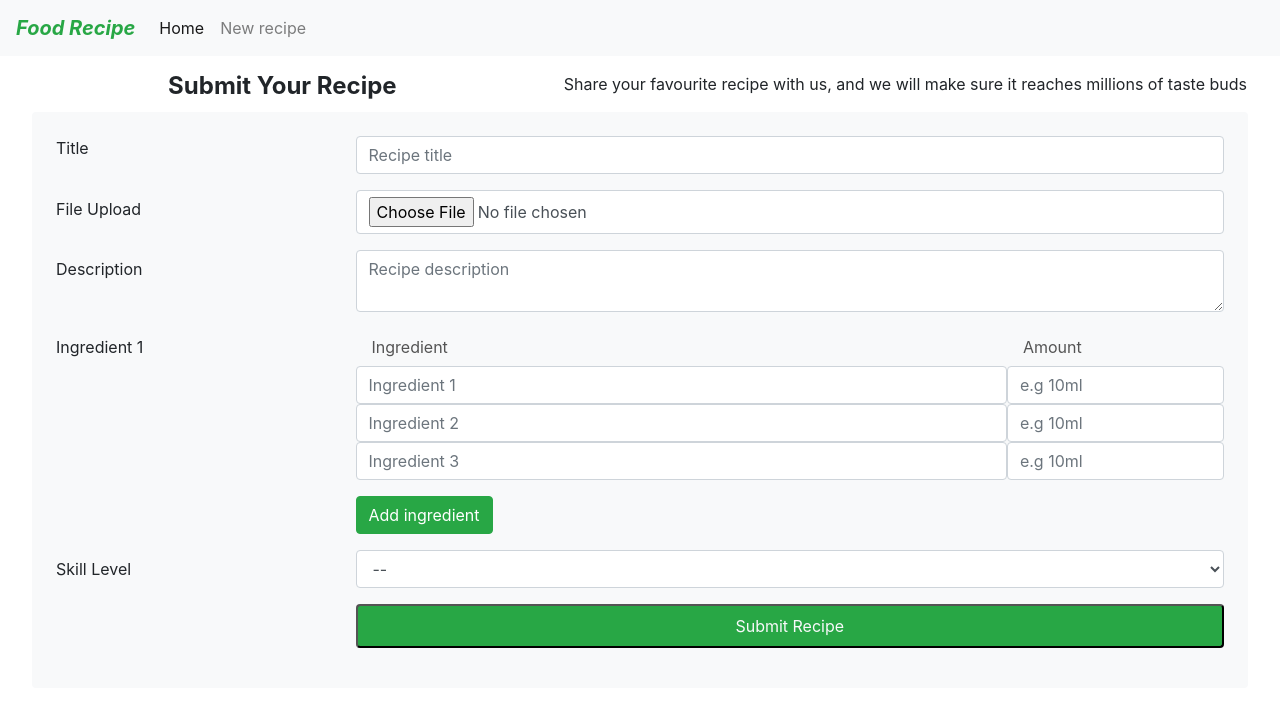
After one commit to projectchen88/thirdproject, a Flask app: page /new_recipe in a window 1280 px wide. The commit adds this page. Shown: the top 703 px of the page. Run offline with Flask 2, Linux system fonts and the light colour scheme; some libraries are stand-ins or nearby versions.

Commit message:
added form for submiting recipe

```diff
--- a/app.py
+++ b/app.py
@@ -21,6 +21,10 @@ def index():
     ,data = result
     )
 
+@app.route('/new_recipe')
+def new_recipe ():
+    return render_template('new_recipe.html')
+
 
 # "magic code" -- boilerplate
 if __name__ == '__main__':
--- a/static/css/style.css
+++ b/static/css/style.css
@@ -15,3 +15,7 @@ body {
     max-width: 100%;
     height: auto;
 }
+
+h5 {
+    font-family: "Abril Fatface",cursive
+}
--- /dev/null
+++ b/templates/new_recipe.html
@@ -0,0 +1,83 @@
+{% extends 'base.html' %} {% block page_title %}New Recipe is the best thing human creation !{% endblock %} {% block content %}
+<section class='mt-5 mx-3 p-3'>
+    <div class='row pt-2'>
+        <h4 class='mx-auto'><strong>Submit Your Recipe</strong></h4>
+        <p class='mx-3 text-justify'>Share your favourite recipe with us, and we will make sure it reaches millions of taste buds</p>
+    </div>
+    <div class='bg-light p-4 w-100 rounded'>
+        <form method='POST' action='/upload' exctype='multipart/form-data'>
+            <!--Recipe name entry-->
+            <div class="form-group row">
+                <label for="dish_name" class="col-sm-3 ">Title</label>
+                <div class="col-sm-9">
+                    <input type="text" class="form-control" id="dish_name"="dish_name" placeholder="Recipe title">
+                </div>
+            </div>
+            <!--Image upload-->
+            <div class="form-group row">
+                <label for='dish_image' class="col-sm-3 col-form-label">File Upload</label>
+                <div class="col-sm-9">
+                    <input type='file' class="form-control" id="dish_image" name='dish_image' />
+                </div>
+            </div>
+            <!--Description entry-->
+            <div class="form-group row">
+                <label for="dish_description" class="col-sm-3 col-form-label">Description</label>
+                <div class="col-sm-9">
+                    <textarea class="form-control" id="dish_description" name='dish_description' placeholder='Recipe description'></textarea>
+                </div>
+            </div>
+            <!--Ingredients Entry-->
+            <div class="form-group row">
+                <label for="dish_ingredient1" class="col-sm-3 col-form-label">Ingredient 1</label>
+                <div class="form-inline col-sm-9">
+                    <input readonly type='text' disabled class="pl-3 w-75 form-control-plaintext" value='Ingredient' />
+                    <input readonly type='text' disabled class="pl-3 w-25 form-control-plaintext" value='Amount' />
+                    <input type='text' class="w-75 form-control" id="dish_ingredient1" name='dish_ingredient2' placeholder='Ingredient 1' />
+                    <input type='text' class="w-25 form-control" id="dish_portion1" name='dish_portion1' placeholder='e.g 10ml' />
+                    <input type='text' class="w-75 form-control" id="dish_ingredient2" name='dish_ingredient2' placeholder='Ingredient 2' />
+                    <input type='text' class="w-25 form-control" id="dish_portion2" name='dish_portion1' placeholder='e.g 10ml' />
+                    <input type='text' class="w-75 form-control" id="dish_ingredient3" name='dish_ingredient3' placeholder='Ingredient 3' />
+                    <input type='text' class="w-25 form-control" id="dish_portion3" name='dish_portion3' placeholder='e.g 10ml' />
+                    <input type='text' class="w-75 form-control d-none" id="dish_ingredient4" name='dish_ingredient4'  placeholder='Ingredient 4'/>
+                    <input type='text' class="w-25 form-control d-none" id="dish_portion4" name='dish_portion4' placeholder='e.g 10ml' />
+
+
+                    <button class='mt-3 btn btn-success'>Add ingredient</button>
+                 </div>
+            </div>
+
+            <!--Instructions entry-->
+
+            <!--Preparation time estimate-->
+
+            <!--Cooking Time estimate-->
+
+            <!--Servings -->
+
+            <!--Cusine style select-->
+
+            <!--Skill Level : Easy Intermediate Hard-->
+             <div class="form-group row">
+                <label for='dish_skill' class="col-sm-3 col-form-label">Skill Level</label>
+                <div class="col-sm-9">
+                    <select class="form-control"  id="dish_skill" name='dish_skill'>
+                        <option><i>--</i></option>
+                      <option>Easy</option>
+                      <option>Intermediate</option>
+                      <option>hard</option>
+
+                    </select>
+                </div>
+            </div>
+
+
+            <div class="form-group row">
+                <div class="col-sm-3"></div>
+                <div class='col-sm-9'>
+                    <button type='submit' class='bg-success rounded text-light py-2 w-100'>Submit Recipe</button>
+                </div>
+        </form>
+    </div>
+</section>
+{% endblock %}
```
